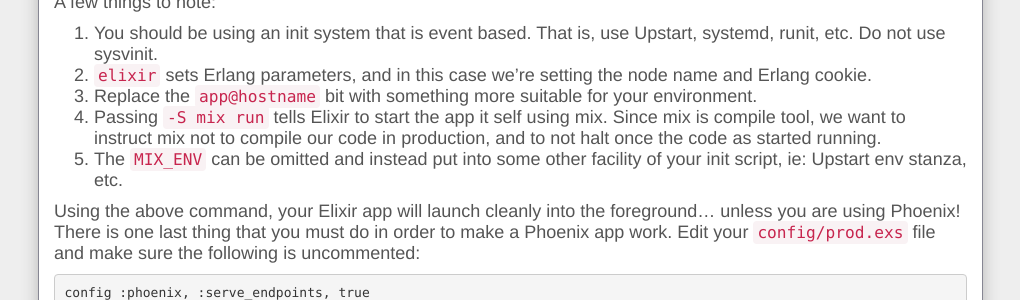
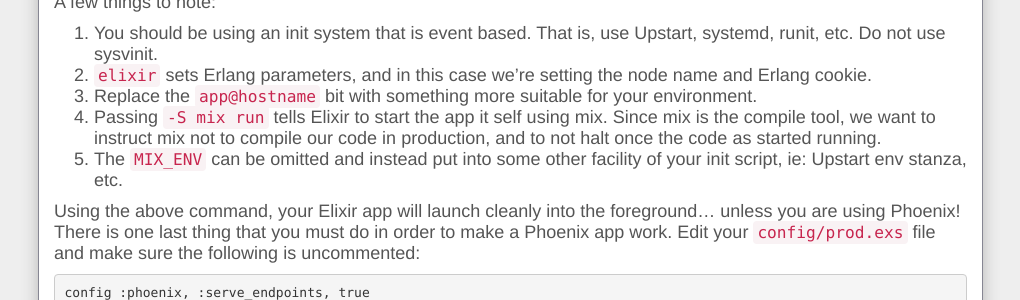
Before and after one commit to Cidan/cidan.github.io, a Jekyll site: the page built from _posts/2015-09-12-How-To-Start-An-Elixir-App-In-Production.md, in a window 1280 px wide. Shown: the part 1306-1606 px from the top of the page, without its empty margins (227-1247 px from the left). Built offline with Jekyll 4.4.1, drawn with Linux system fonts in a browser that asks for light colours; nearby versions of some CDN libraries; comment, search, counter and statistics services are not loaded.

Commit message:
Typo fix

```diff
--- a/_posts/2015-09-12-How-To-Start-An-Elixir-App-In-Production.md
+++ b/_posts/2015-09-12-How-To-Start-An-Elixir-App-In-Production.md
@@ -50,7 +50,7 @@
 1. You should be using an init system that is event based. That is, use Upstart, systemd, runit, etc. Do not use sysvinit.
 2. `elixir` sets Erlang parameters, and in this case we're setting the node name and Erlang cookie.
 3. Replace the `app@hostname` bit with something more suitable for your environment.
-4. Passing `-S mix run` tells Elixir to start the app it self using mix. Since mix is compile tool, we want to instruct mix not to compile our code in production, and to not halt once the code as started running.
+4. Passing `-S mix run` tells Elixir to start the app it self using mix. Since mix is the compile tool, we want to instruct mix not to compile our code in production, and to not halt once the code as started running.
 5. The `MIX_ENV` can be omitted and instead put into some other facility of your init script, ie: Upstart env stanza, etc.
 
 Using the above command, your Elixir app will launch cleanly into the foreground... unless you are using Phoenix! There is one last thing that you must do in order to make a Phoenix app work. Edit your `config/prod.exs` file and make sure the following is uncommented:
```
